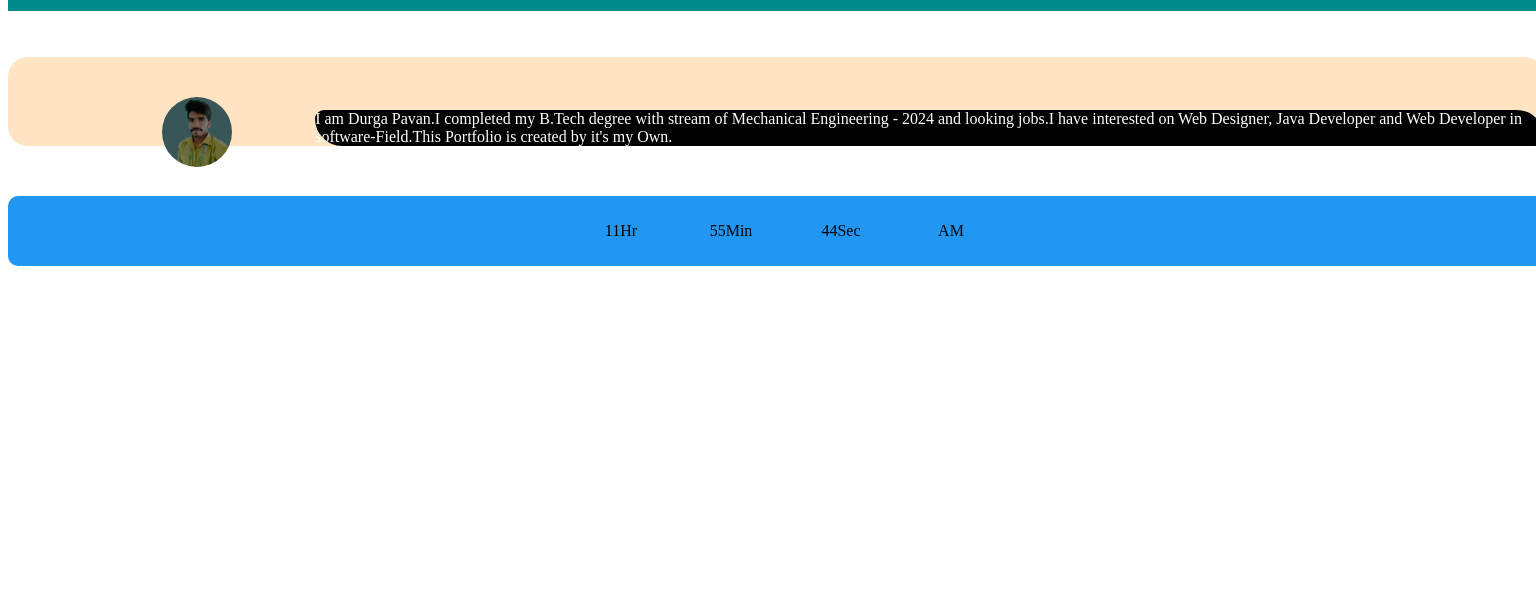
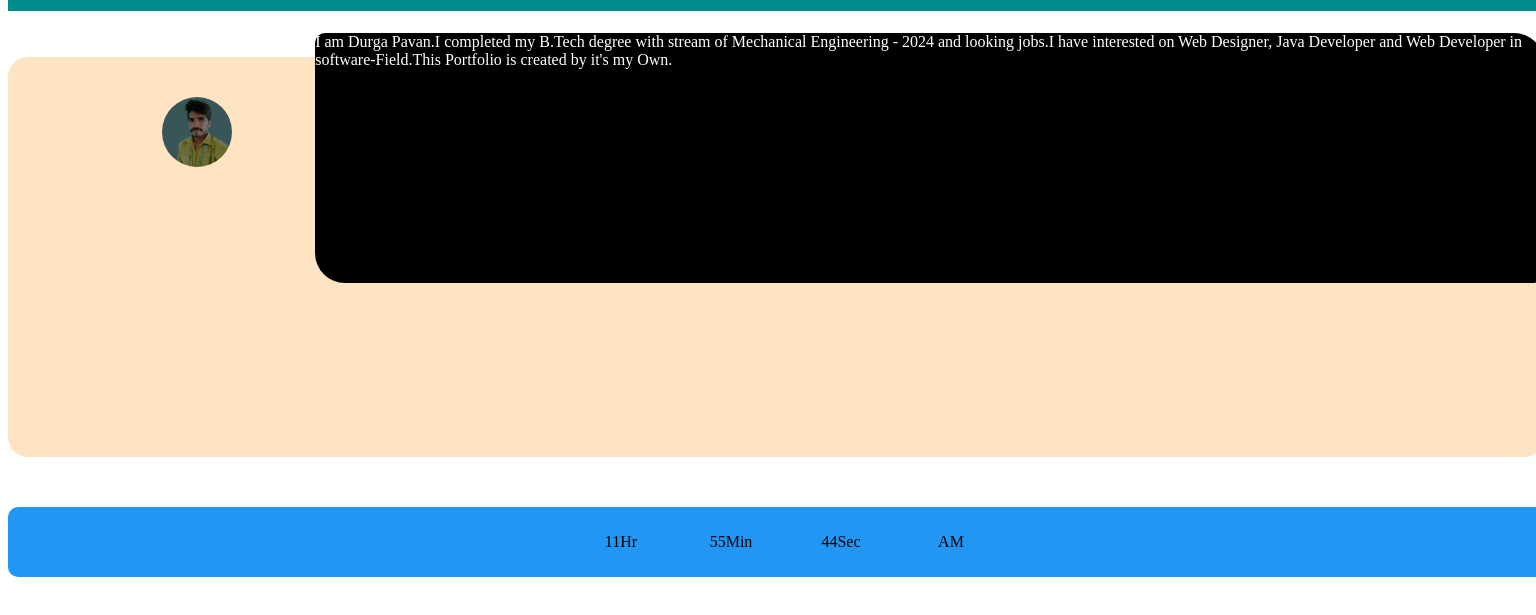
Before and after one commit to PavanMech321/Project-1, a plain HTML site: page index.html in a window 1536 px wide. Shown: the part 141-756 px from the top of the page. Drawn offline with Linux system fonts and the light colour scheme.

Commit message:
Update index.html

```diff
--- a/index.html
+++ b/index.html
@@ -124,7 +124,7 @@
         section{
             max-width: 100%;
             margin-top: 3%;
-            max-height: 60%;
+            height: 400px;
             border-radius: 20px;
             background-color: bisque;
         }
@@ -135,9 +135,9 @@
         }
         .aside1{
             min-width: 30%;
-            min-height:50%;
+            height:250px;
             margin-left: 20%;
-            margin-top:-5%;
+            margin-top:-10%;
             border-radius: 10px 30px;
             background-color:black;
             color:white;
```
